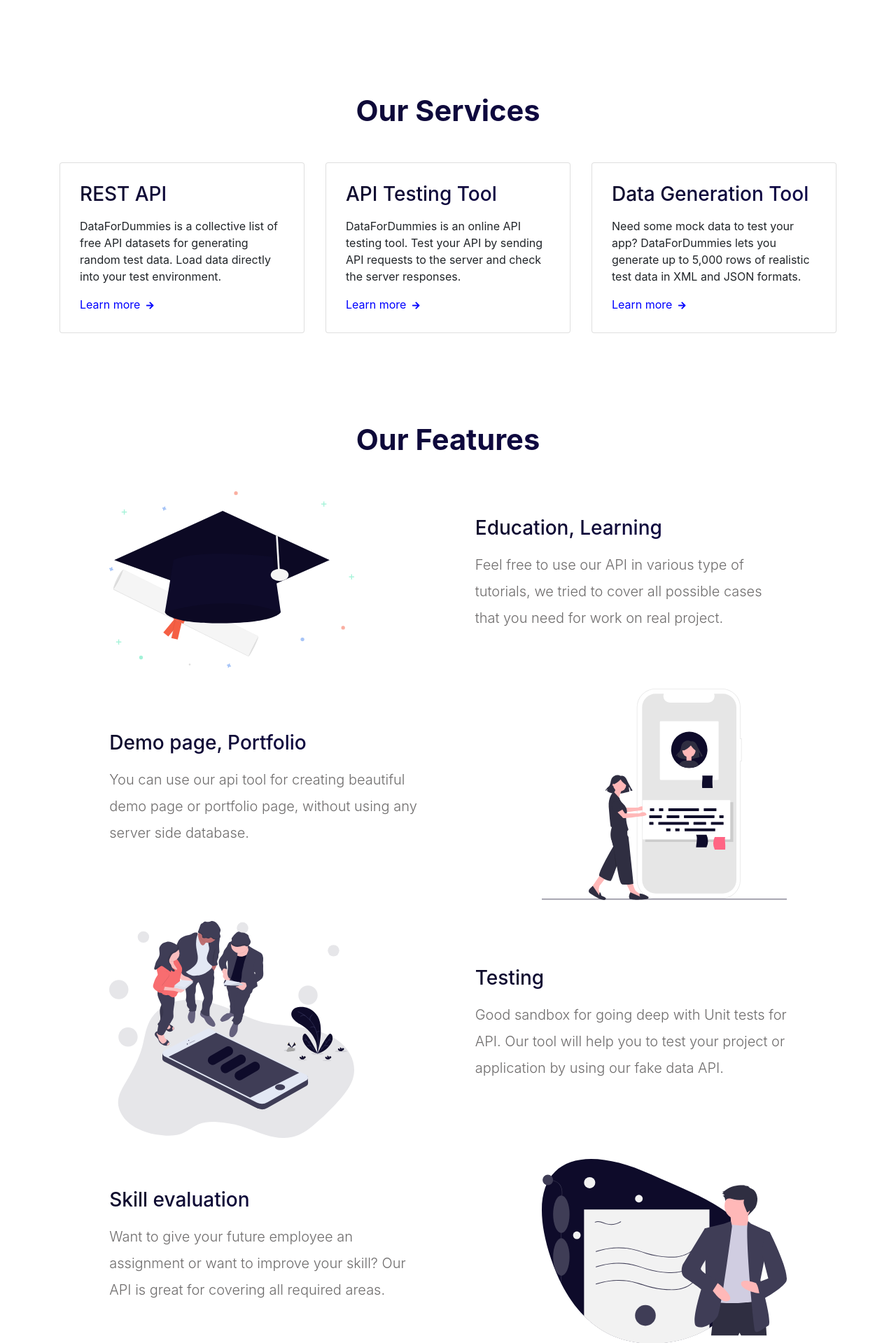
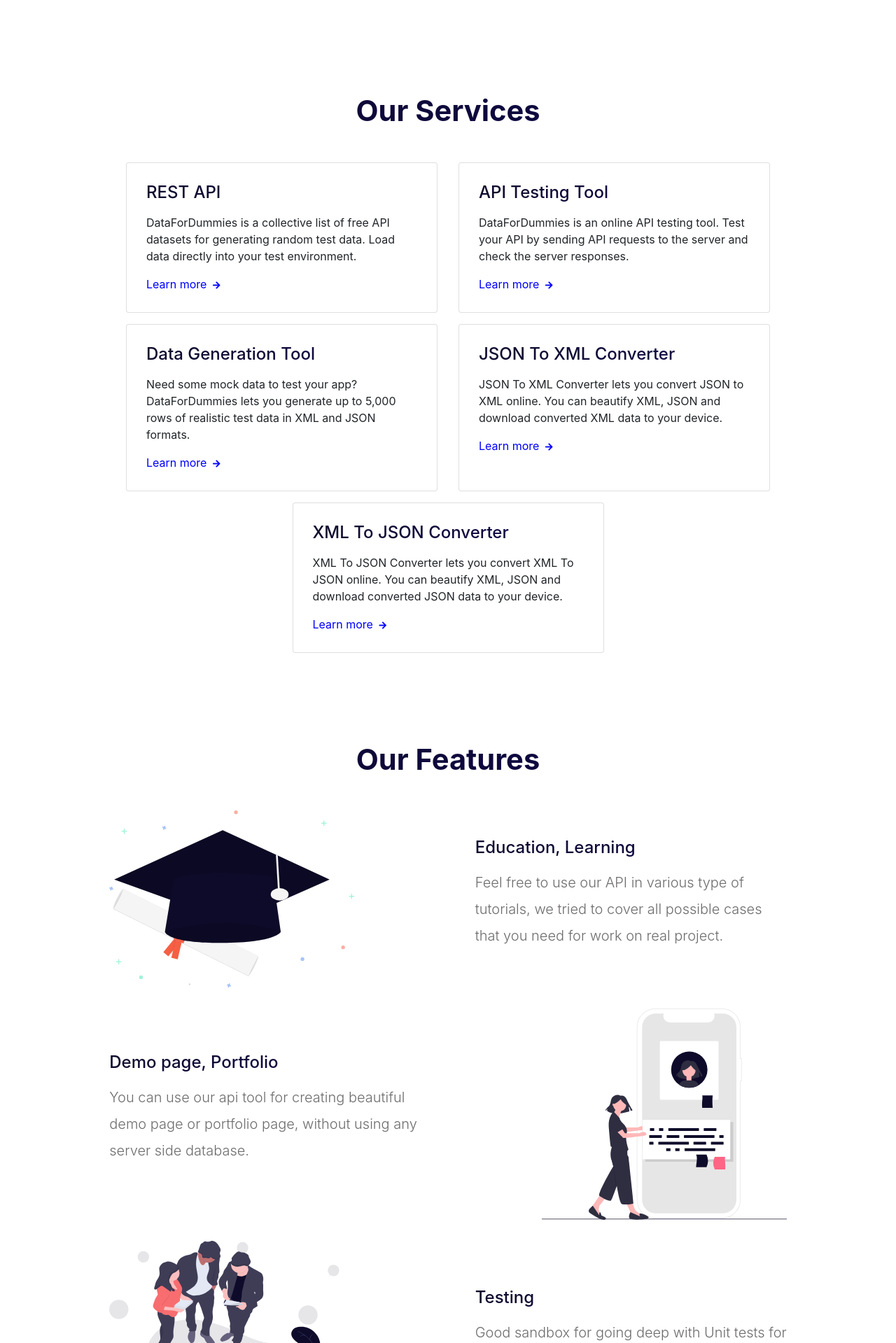
Before and after one commit to farmanhafeez/DataForDummies, a PHP site: page / in a window 1280 px wide. Shown: the part 959-2878 px from the top of the page at 70% size. Run offline with PHP 8.4, Linux system fonts and the light colour scheme; some libraries are stand-ins or nearby versions.

Commit message:
Homepage restructuring

```diff
--- a/assets/css/style.css
+++ b/assets/css/style.css
@@ -126,6 +126,7 @@ a {
 
 .blog-title {
     margin-bottom: 12px;
+    font-size: 1.5rem;
 }
 
 @media screen and (max-width: 992px) {
@@ -134,9 +135,6 @@ a {
     }
     .section-heading {
         font-size: 2.3rem;
-    }
-    .blog-title {
-        font-size: 1.5rem;
     }
 }
 
--- a/index.html
+++ b/index.html
@@ -90,12 +90,13 @@
         </div>
     </div>
 
+
+    <div class="container">
         <!-- SERVICES -->
         <div class="site-section">
-        <div class="container">
             <h1 class="section-heading mb-5">Our Services</h1>
-            <div class="row">
-                <div class="col-md-4 mb-3 mb-md-0">
+            <div class="row justify-content-center">
+                <div class="col-md-5 mb-3">
                     <div class="card p-2 h-100">
                         <div class="card-body">
                             <h3 class="blog-title text-gradient mb-3">REST API</h3>
@@ -106,7 +107,7 @@
                         </div>
                     </div>
                 </div>
-                <div class="col-md-4 mb-3 mb-md-0">
+                <div class="col-md-5 mb-3">
                     <div class="card p-2 h-100">
                         <div class="card-body">
                             <h3 class="blog-title text-gradient mb-3">API Testing Tool</h3>
@@ -117,7 +118,7 @@
                         </div>
                     </div>
                 </div>
-                <div class="col-md-4">
+                <div class="col-md-5 mb-3">
                     <div class="card p-2 h-100">
                         <div class="card-body">
                             <h3 class="blog-title text-gradient mb-3">Data Generation Tool</h3>
@@ -128,20 +129,41 @@
                         </div>
                     </div>
                 </div>
+                <div class="col-md-5 mb-3">
+                    <div class="card p-2 h-100">
+                        <div class="card-body">
+                            <h3 class="blog-title text-gradient mb-3">JSON To XML Converter</h3>
+                            <p>JSON To XML Converter lets you convert JSON to XML online. You can beautify XML, JSON and
+                                download converted XML data to your device.
+                            </p>
+                            <p class="mb-0"><a href="json-to-xml-converter">Learn more <i
+                                        class="fas fa-arrow-right fa-xs ml-1"></i></a></p>
+                        </div>
+                    </div>
+                </div>
+                <div class="col-md-5">
+                    <div class="card p-2 h-100">
+                        <div class="card-body">
+                            <h3 class="blog-title text-gradient mb-3">XML To JSON Converter</h3>
+                            <p>XML To JSON Converter lets you convert XML To JSON online. You can beautify XML, JSON and
+                                download converted JSON data to your device.</p>
+                            <p class="mb-0"><a href="xml-to-json-converter">Learn more <i
+                                        class="fas fa-arrow-right fa-xs ml-1"></i></a></p>
+                        </div>
+                    </div>
                 </div>
             </div>
         </div>
 
         <!-- FEATURES -->
         <div class="site-section">
-        <div class="container">
             <h1 class="section-heading mb-5">Our Features</h1>
             <div class="blog-section">
                 <div class="row justify-content-around align-items-center">
-                    <div class="col-md-4">
+                    <div class="col-8 col-md-4">
                         <img src="assets/img/education.svg" alt="education" class="img-fluid">
                     </div>
-                    <div class="col-md-5">
+                    <div class="col-md-5 text-center text-md-left">
                         <h3 class="blog-title text-gradient mb-3">Education, Learning</h3>
                         <p class="lead">Feel free to use our API in various type of tutorials, we tried to
                             cover all possible cases that you need for work on real project.</p>
@@ -150,22 +172,22 @@
             </div>
             <div class="blog-section">
                 <div class="row justify-content-around align-items-center">
-                    <div class="col-md-5 order-2 order-md-1">
+                    <div class="col-md-5 order-2 order-md-1 text-center text-md-left">
                         <h3 class="blog-title text-gradient mb-3">Demo page, Portfolio</h3>
                         <p class="lead">You can use our api tool for creating beautiful demo page or portfolio
                             page, without using any server side database.</p>
                     </div>
-                    <div class="col-md-4 order-1 order-md-2 mb-3 mb-md-0">
+                    <div class="col-8 col-md-4 order-1 order-md-2 mb-3 mb-md-0">
                         <img src="assets/img/portfolio.svg" alt="portfolio" class="img-fluid">
                     </div>
                 </div>
             </div>
             <div class="blog-section">
                 <div class="row justify-content-around align-items-center">
-                    <div class="col-md-4">
+                    <div class="col-8 col-md-4">
                         <img src="assets/img/testing.svg" alt="testing" class="img-fluid">
                     </div>
-                    <div class="col-md-5">
+                    <div class="col-md-5 text-center text-md-left">
                         <h3 class="blog-title text-gradient mb-3">Testing</h3>
                         <p class="lead">Good sandbox for going deep with Unit tests for API. Our tool will help
                             you to test your project or application by using our fake data API.</p>
@@ -174,14 +196,13 @@
             </div>
             <div class="blog-section">
                 <div class="row justify-content-around align-items-center">
-                    <div class="col-md-5 order-2 order-md-1">
+                    <div class="col-md-5 order-2 order-md-1 text-center text-md-left">
                         <h3 class="blog-title text-gradient mb-3">Skill evaluation</h3>
                         <p class="lead">Want to give your future employee an assignment or want to improve your skill?
                             Our API is great for covering all required areas.</p>
                     </div>
-                    <div class="col-md-4 order-1 order-md-2 mb-3 mb-md-0">
+                    <div class="col-8 col-md-4 order-1 order-md-2 mb-3 mb-md-0">
                         <img src="assets/img/skill.svg" alt="skill" class="img-fluid">
-                    </div>
                     </div>
                 </div>
             </div>
@@ -189,7 +210,6 @@
 
         <!-- CONTACT -->
         <div class="site-section" id="contact">
-        <div class="container">
             <h1 class="section-heading mb-5">Contact Us</h1>
             <div class="row justify-content-center">
                 <div class="col-md-8">
@@ -251,23 +271,30 @@
                                 <li><a href="">Home</a></li>
                                 <li><a href="docs/">API Docs</a></li>
                                 <li><a href="api-testing">Test your API</a></li>
+                                <li><a href="generate-data">Generate data</a></li>
                             </ul>
                         </div>
                         <div class="col-md-4 mb-4 mb-md-0 text-center text-md-left">
                             <h3 class="mb-4">Navigation</h3>
                             <ul class="list-unstyled">
-                                <li><a href="generate-data">Generate data</a></li>
+                                <li><a href="json-to-xml-converter">JSON To XML</a></li>
+                                <li><a href="xml-to-json-converter">XML To JSON</a></li>
                                 <li><a href="copyright">Copyright</a></li>
                             </ul>
                         </div>
                         <div class="col-md-4 mb-4 mb-md-0 text-center text-md-left">
                             <h3 class="mb-4">Follow Us</h3>
                             <div class="d-flex flex-wrap justify-content-around">
-                                <a href="#" title="Github"><i class="fab fa-github fa-lg"></i></a>
-                                <a href="#" title="Facebook"><i class="fab fa-facebook fa-lg"></i></a>
-                                <a href="#" title="Instagram"><i class="fab fa-instagram fa-lg"></i></a>
-                                <a href="#" title="Twitter"><i class="fab fa-twitter fa-lg"></i></a>
-                                <a href="#" title="LinkedIn"><i class="fab fa-linkedin fa-lg"></i></a>
+                                <a href="https://github.com/farmanhafeez/" title="Github"><i
+                                        class="fab fa-github fa-lg"></i></a>
+                                <a href="https://www.facebook.com/farman.hafeez.9/" title="Facebook"><i
+                                        class="fab fa-facebook fa-lg"></i></a>
+                                <a href="https://www.instagram.com/f.a.r.m.a.n._.h.a.f.e.e.z/" title="Instagram"><i
+                                        class="fab fa-instagram fa-lg"></i></a>
+                                <a href="https://twitter.com/FarmanHafeez6" title="Twitter"><i
+                                        class="fab fa-twitter fa-lg"></i></a>
+                                <a href="https://www.linkedin.com/in/farman-hafeez-956b57198/" title="LinkedIn"><i
+                                        class="fab fa-linkedin fa-lg"></i></a>
                             </div>
                         </div>
                     </div>
```
Lines whose indentation alone changed are shown as unchanged.
